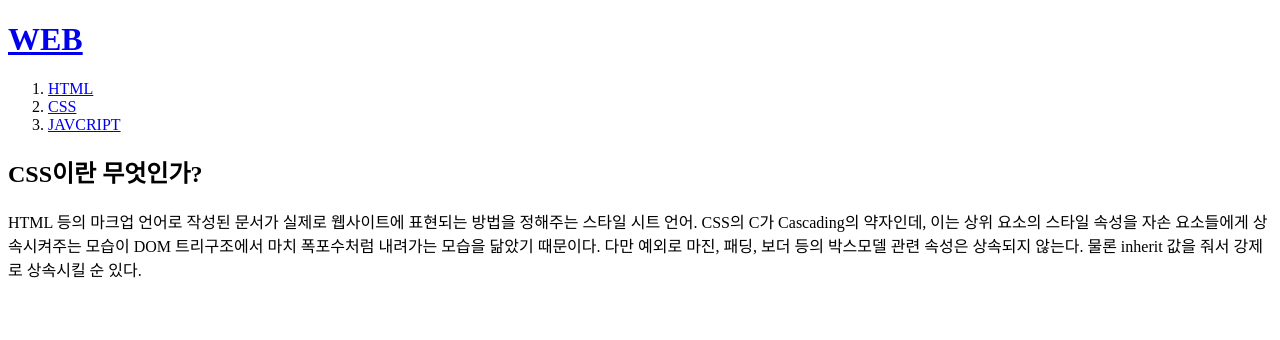
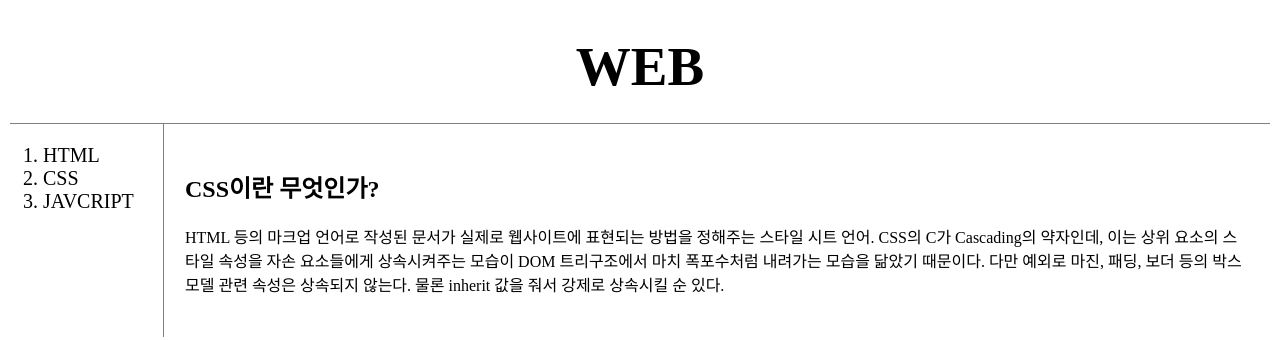
Before and after one commit to nooooobmaker/my-first-website, a plain HTML site: page 2.html in a window 1280 px wide. Drawn offline with Linux system fonts and the light colour scheme; a script that the page names is missing.

Commit message:
Add files via upload

```diff
--- a/2.html
+++ b/2.html
@@ -3,16 +3,73 @@
 <head>
   <title>WEB1 - CSS</title>
   <meta charset="utf-8">
+  <style>
+    a {color:black;
+      text-decoration : none;}
+    body {
+      margin:10px;
+    }
+    h1 {font-size:55px; text-align:center;
+        border-bottom:1px solid gray;
+        margin:0px;
+        padding:25px;}
+    ol {font-size:20px;
+        border-right:1px solid gray;
+        width:100px;
+        margin:0px;
+        padding:20px;}
+    #grid {
+      display:grid;
+      grid-template-columns:150px 1fr;
+    }
+    #grid ol{padding-left:33px;}
+    #article{
+      padding:25px;
+    }
+    @media(max-width:800px)
+    {
+      #grid {
+      display:block;}
+      ol {
+         border-right:none;}
+     h1 {
+     border-bottom:none;}
+    }
+  </style>
 </head>
 <body>
   <h1><a href="index.html">WEB</a></h1>
+<div id="grid">
   <ol>
     <li><a href="1.html">HTML</a></li>
     <li><a href="2.html">CSS</a></li>
     <li><a href="3.html">JAVCRIPT</a></li>
   </ol>
+  <div id="article">
     <h2>CSS이란 무엇인가?</h2>
     <p>HTML 등의 마크업 언어로 작성된 문서가 실제로 웹사이트에 표현되는 방법을 정해주는 스타일 시트 언어.
     CSS의 C가 Cascading의 약자인데, 이는 상위 요소의 스타일 속성을 자손 요소들에게 상속시켜주는 모습이 DOM 트리구조에서 마치 폭포수처럼 내려가는 모습을 닮았기 때문이다. 다만 예외로 마진, 패딩, 보더 등의 박스모델 관련 속성은 상속되지 않는다. 물론 inherit 값을 줘서 강제로 상속시킬 순 있다.</p>
+  </div>
+</div>
+  <div id="disqus_thread"></div>
+<script>
+    /**
+    *  RECOMMENDED CONFIGURATION VARIABLES: EDIT AND UNCOMMENT THE SECTION BELOW TO INSERT DYNAMIC VALUES FROM YOUR PLATFORM OR CMS.
+    *  LEARN WHY DEFINING THESE VARIABLES IS IMPORTANT: https://disqus.com/admin/universalcode/#configuration-variables    */
+    /*
+    var disqus_config = function () {
+    this.page.url = PAGE_URL;  // Replace PAGE_URL with your page's canonical URL variable
+    this.page.identifier = PAGE_IDENTIFIER; // Replace PAGE_IDENTIFIER with your page's unique identifier variable
+    };
+    */
+    (function() { // DON'T EDIT BELOW THIS LINE
+    var d = document, s = d.createElement('script');
+    s.src = 'https://web1-h1apcqdptz.disqus.com/embed.js';
+    s.setAttribute('data-timestamp', +new Date());
+    (d.head || d.body).appendChild(s);
+    })();
+</script>
+<noscript>Please enable JavaScript to view the <a href="https://disqus.com/?ref_noscript">comments powered by Disqus.</a></noscript>
+</p>
 </body>
 </html>
--- /dev/null
+++ b/style.css
@@ -0,0 +1,31 @@
+a {color:black;
+  text-decoration : none;}
+body {
+  margin:10px;
+}
+h1 {font-size:55px; text-align:center;
+    border-bottom:1px solid gray;
+    margin:0px;
+    padding:25px;}
+ol {font-size:20px;
+    border-right:1px solid gray;
+    width:100px;
+    margin:0px;
+    padding:20px;}
+#grid {
+  display:grid;
+  grid-template-columns:150px 1fr;
+}
+#grid ol{padding-left:33px;}
+#article{
+  padding:25px;
+}
+@media(max-width:800px)
+{
+  #grid {
+  display:block;}
+  ol {
+     border-right:none;}
+ h1 {
+ border-bottom:none;}
+}
```
Also changed, not shown: 1.html (+9 -5 lines), 3.html (+5 -1 lines), index.html (+5 -0 lines). Lines whose indentation alone changed are shown as unchanged.
